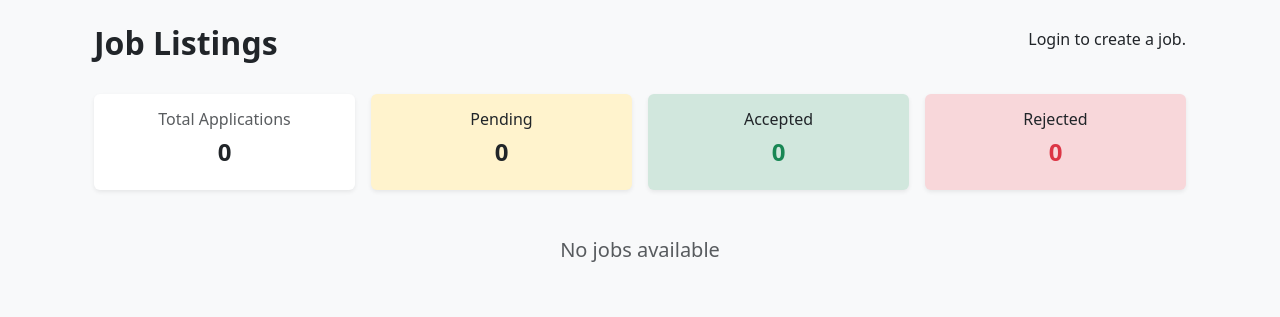
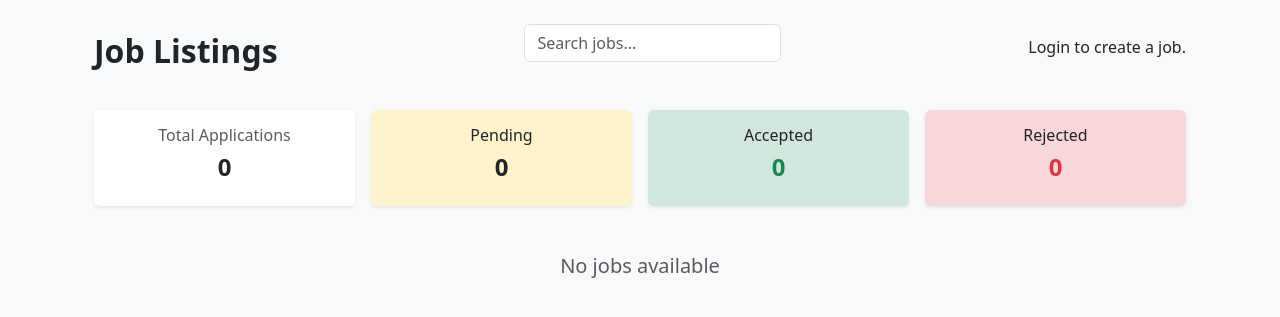
Before and after one commit to amritadhikari2058/jobboard, a Django app: page /jobboard/ in a window 1280 px wide. Shown: the part 56-373 px from the top of the page. Run offline with Django 5.2, Linux system fonts and the light colour scheme; data that the repository does not hold is empty.

Commit message:
completed notifications mark as read functionality and now working on search functionality

```diff
--- a/jobboard/templates/jobboard/job_list.html
+++ b/jobboard/templates/jobboard/job_list.html
@@ -1,10 +1,17 @@
-{% extends 'base.html' %} {% block title %}Jobs{% endblock %}
-{% block content %}
+{% extends 'base.html' %} {% block title %}Jobs{% endblock %} {% block content%}
 
 <div class="container mt-4">
   <!-- Header -->
   <div class="d-flex justify-content-between align-items-center mb-4">
     <h2 class="fw-bold">Job Listings</h2>
+    <form method="GET" class="mb-4">
+      <input
+        type="text"
+        name="q"
+        placeholder="Search jobs..."
+        class="form-control"
+      />
+    </form>
     {% if not user.is_authenticated %}
     <p>Login to create a job.</p>
     {% elif user.userrole.role == 'recruiter' %}
@@ -96,8 +103,7 @@
             </a>
           </div>
           <form method="POST" action="{% url 'toggle_save_job' job.id %}">
-            {% csrf_token %}
-            {% if job in saved_jobs %}
+            {% csrf_token %} {% if job in saved_jobs %}
             <button class="btn btn-sm btn-outline-info">Unsave</button>
             {% else %}
             <button class="btn btn-sm btn-outline-info">Save</button>
--- a/jobboard/urls.py
+++ b/jobboard/urls.py
@@ -14,4 +14,5 @@ urlpatterns = [
     ),
     path("saved-jobs/", views.saved_jobs_view, name="saved_jobs"),
     path("notifications/", views.notifications_view, name="notifications"),
+    path("notifications/read/<int:id>/", views.notifications_mark_as_read, name='notifications_mark_as_read'),
 ]
--- a/jobboard/views.py
+++ b/jobboard/views.py
@@ -6,7 +6,11 @@ from django.contrib import messages
 
 
 def job_list(request):
-    jobs = Job.objects.all()
+    search_query = request.GET.get('q')
+    if search_query:
+        jobs = Job.objects.filter(title__icontains=search_query)
+    else:
+        jobs=Job.objects.all()
     applied_jobs = []
     saved_jobs = []
     total_application_count = 0
@@ -149,3 +153,11 @@ def notifications_view(request):
     return render(
         request, "jobboard/notifications.html", {"notifications": notifications}
     )
+
+# Mark as read + Redirect View
+@login_required
+def notifications_mark_as_read(request, id):
+    notification = get_object_or_404(Notification, id=id, user=request.user)
+    notification.is_read = True
+    notification.save()
+    return redirect('job_detail', id=notification.job.id)
```
Also changed, not shown: jobboard/templates/jobboard/notifications.html (+18 -11 lines). Lines whose indentation alone changed are shown as unchanged.
